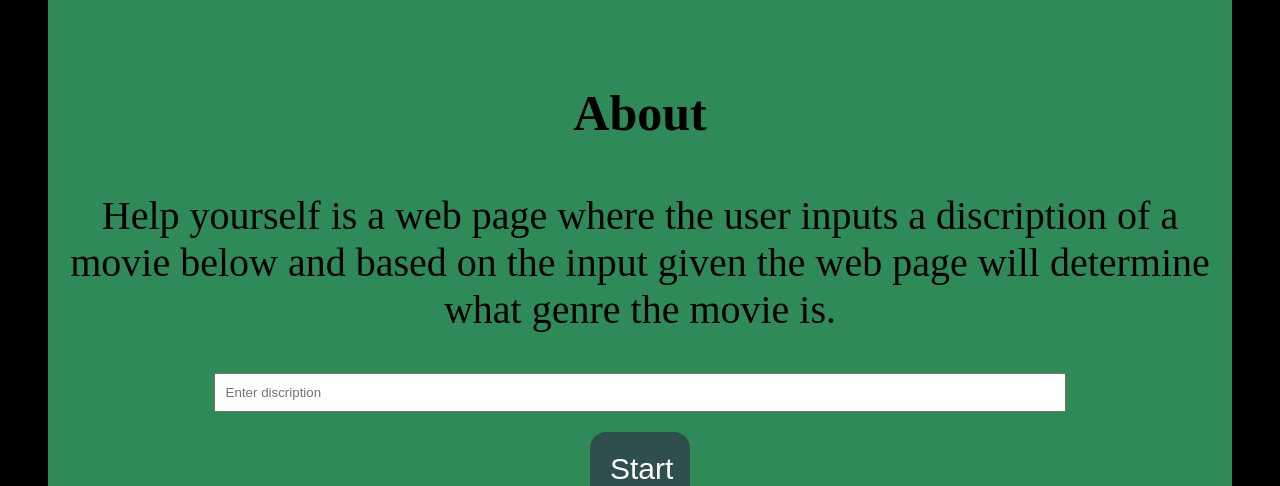
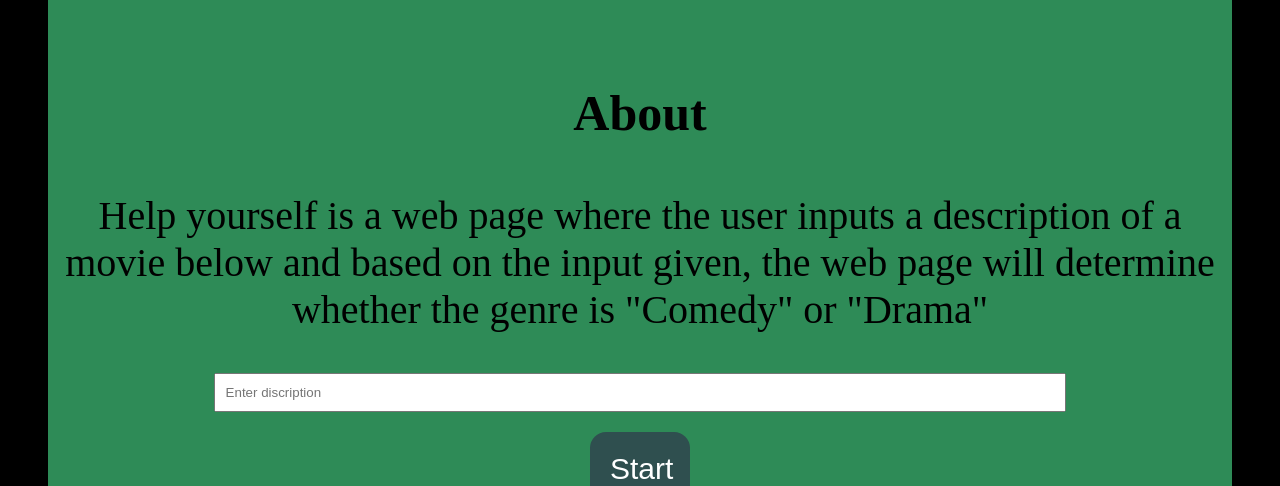
Before and after one commit to estherfarkas/MovieBooks, a Flask app: page / in a window 1280 px wide. Shown: the part 240-726 px from the top of the page. Run offline with Flask 2, Linux system fonts and the light colour scheme; parts of the project's set-up code (start-up, migrations or seed data) failed here and were passed over; grey boxes are pictures that could not be loaded.

Commit message:
Update index.html

```diff
--- a/templates/index.html
+++ b/templates/index.html
@@ -81,9 +81,9 @@ footer {
       <div>
         <h3>About</h3>
         <p>
-          Help yourself is a web page where the user inputs a discription of a
-          movie below and based on the input given the web page will determine
-          what genre the movie is.
+          Help yourself is a web page where the user inputs a description of a
+          movie below and based on the input given, the web page will determine
+          whether the genre is "Comedy" or "Drama"
         </p>
       </div>
       <div class="input">
@@ -146,3 +146,5 @@ footer {
   </body>
 
 </html>
+<!--DRAMA: Businessman Oskar Schindler (Liam Neeson) arrives in Krakow in 1939, ready to make his fortune from World War II, which has just started. After joining the Nazi party primarily for political expediency, he staffs his factory with Jewish workers for similarly pragmatic reasons. When the SS begins exterminating Jews in the Krakow ghetto, Schindler arranges to have his workers protected to keep his factory in operation, but soon realizes that in so doing, he is also saving innocent lives.!-->
+<!--COMEDY: In a world of sentient robots, striving young inventor Rodney Copperbottom (Ewan McGregor) wants to work for the avuncular Bigweld (Mel Brooks), whose Bigweld Industries makes spare robot parts. But Bigweld has just been deposed as company head by the villainous Phineas T. Ratchet (Greg Kinnear), who wants to make all robots submit to profitable forced upgrades. In this animated adventure, Rodney and his friend Fender (Robin Williams) go underground to fight Ratchet's evil plans.!-->
```
